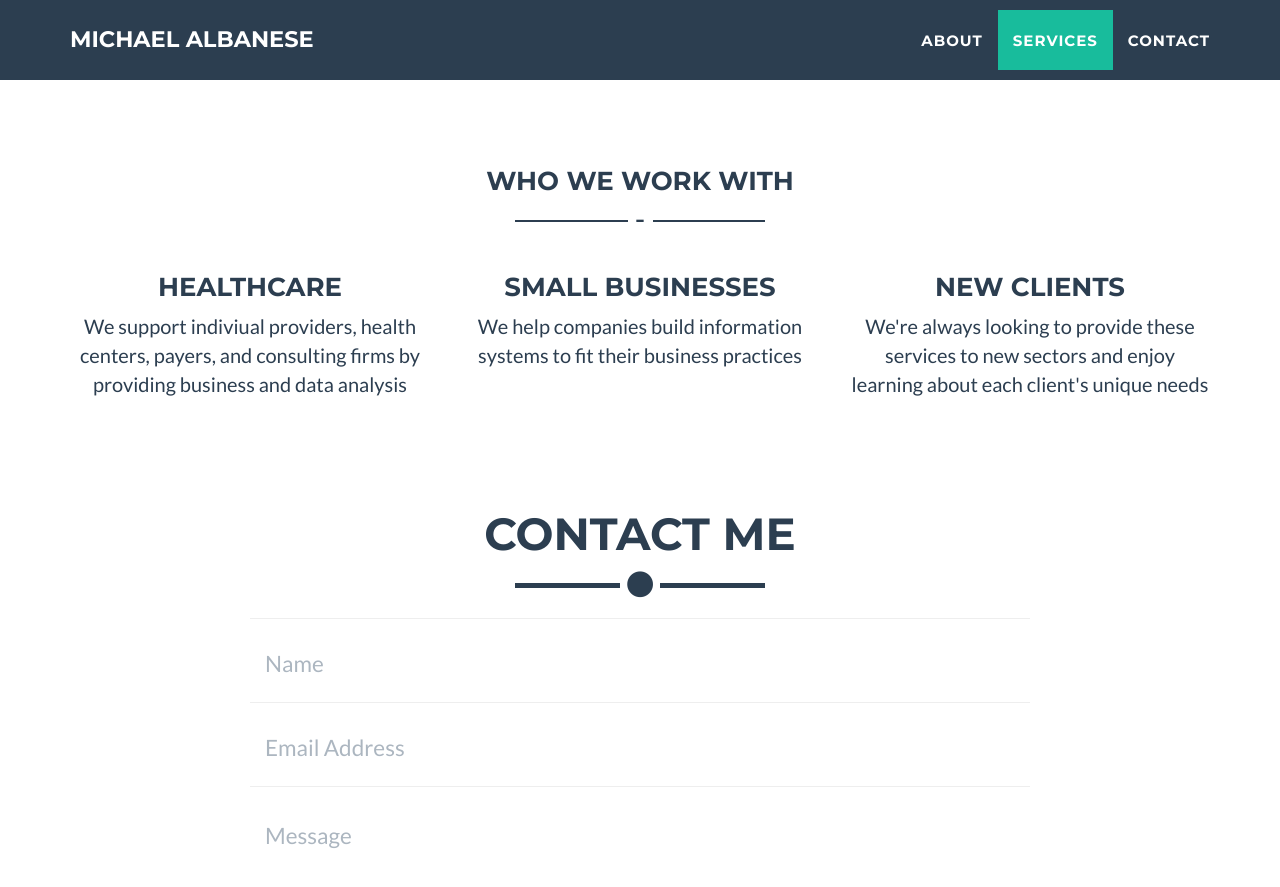
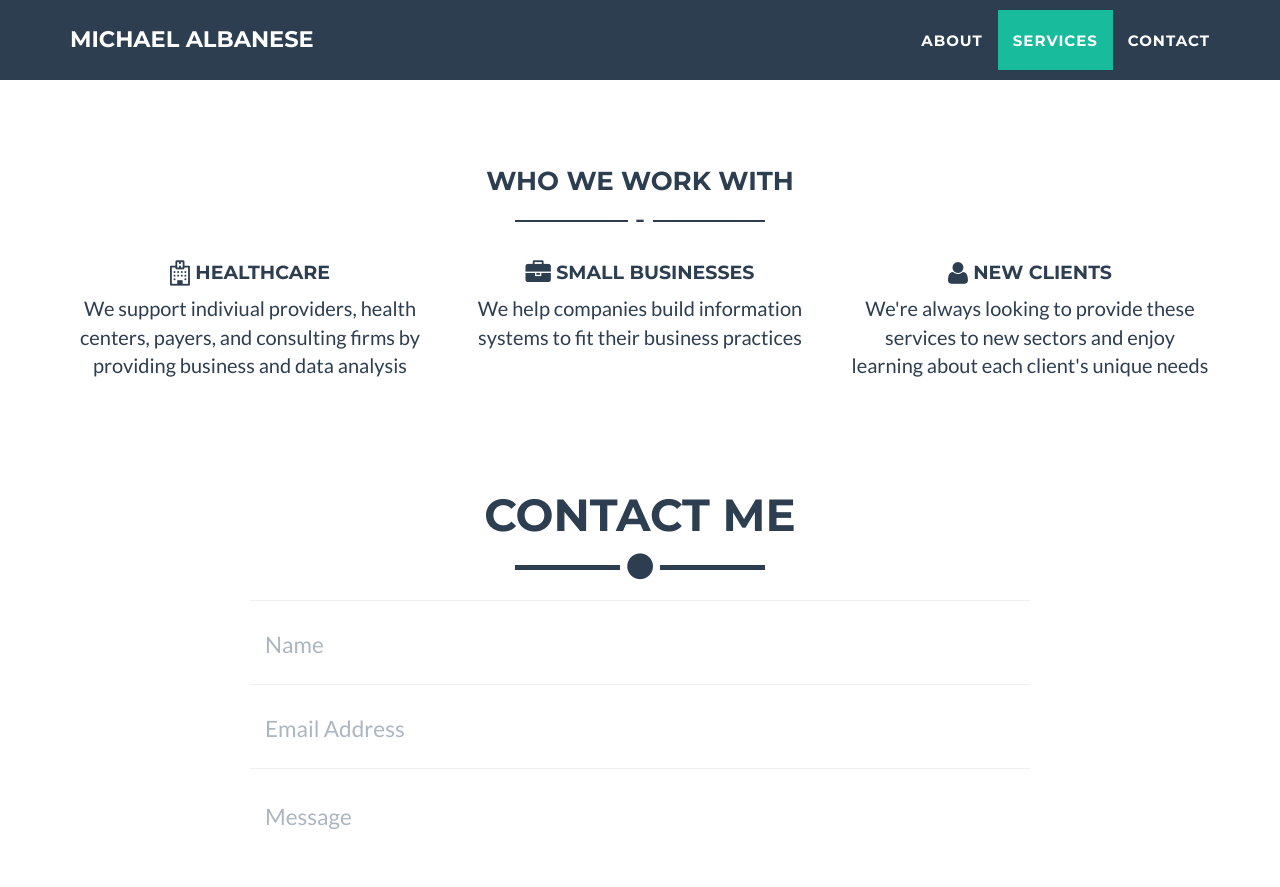
Before and after one commit to mgalbanese12/mgalbanese12.github.io, a Jekyll site: the page built from _posts/2022-02-22-Database Updates and Improvements.markdown, in a window 1280 px wide and 900 px high, scrolled down 1957 px. Shown: the top 887 px of the window. Built offline with Jekyll 4.4.1, drawn with Linux system fonts in a browser that asks for light colours.

Commit message:
added client icons

```diff
--- a/_data/industries.yml
+++ b/_data/industries.yml
@@ -1,8 +1,8 @@
-- title: Healthcare
+- title:  <i class="fa fa-hospital-o fa-lg"></i> Healthcare
   text: We support indiviual providers, health centers, payers, and consulting firms by providing business and data analysis
 
-- title: Small Businesses
+- title: <i class="fa fa-briefcase fa-lg"></i> Small Businesses
   text: We help companies build information systems to fit their business practices
 
-- title: New Clients
+- title: <i class="fa fa-user fa-lg"></i> New Clients
   text: We're always looking to provide these services to new sectors and enjoy learning about each client's unique needs
--- a/_includes/industries.html
+++ b/_includes/industries.html
@@ -9,7 +9,7 @@
             <div class="row">
 	      {% for industry in site.data.industries %}
               <div class="col-lg-4  text-center">
-		<h3> {{ industry.title }} </h3>
+		<h4> {{ industry.title }} </h4>
 		<p> {{ industry.text }} </p>
               </div>
 	      {% endfor %}
```
